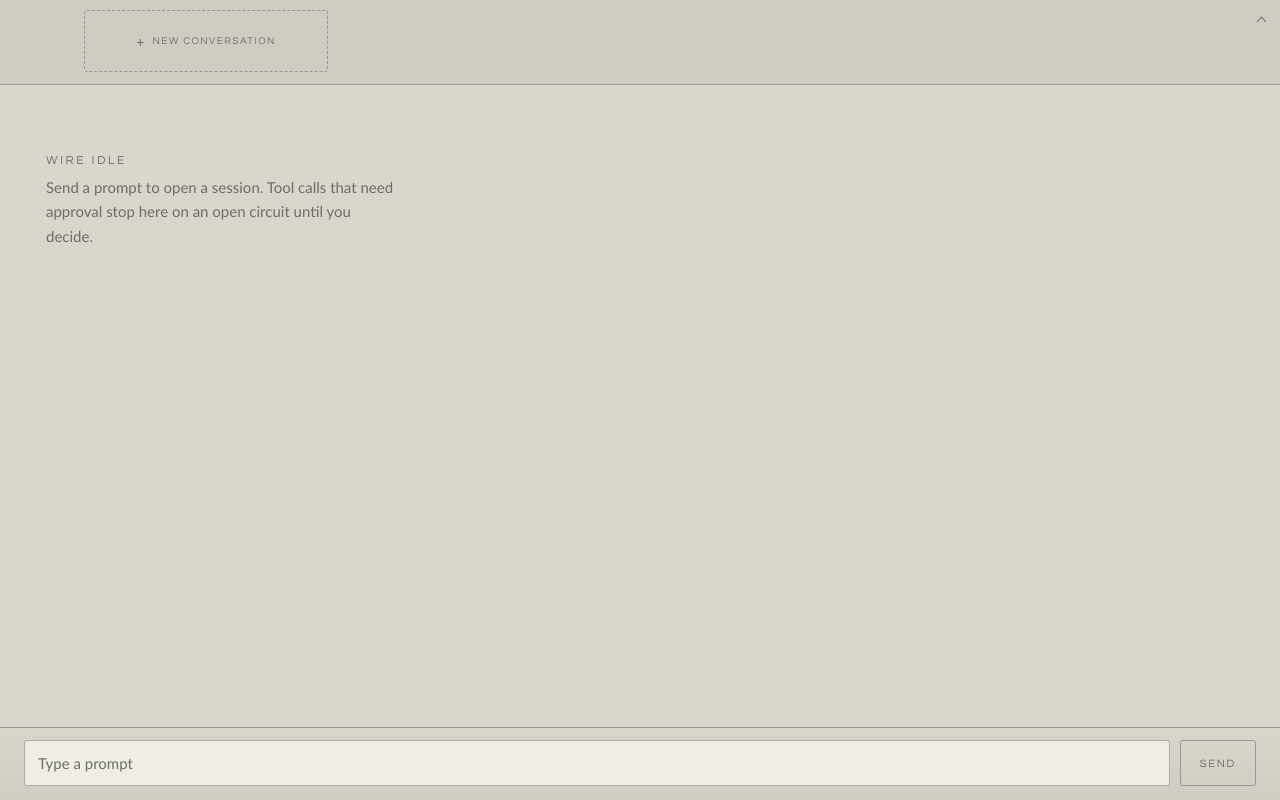
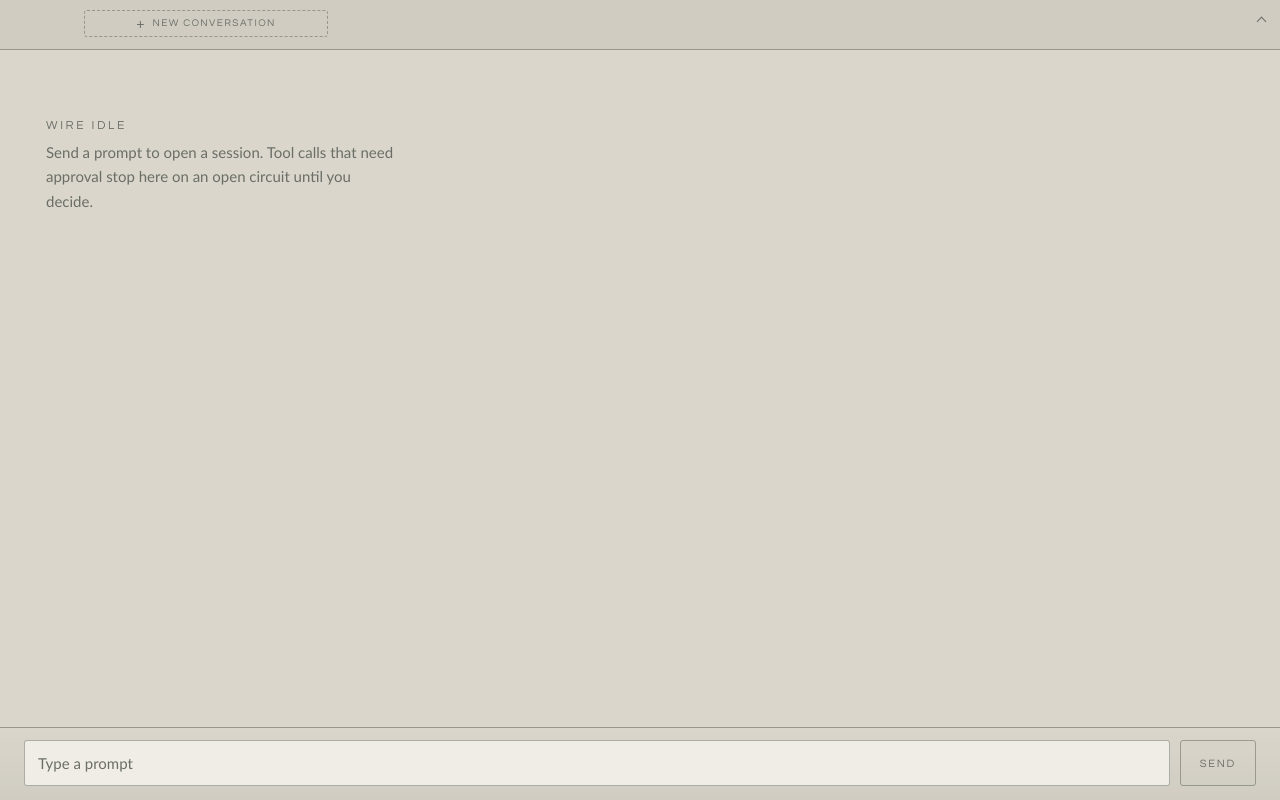
Before and after one commit to LoganZ2/dsh-profile, an Electron app: page desktop/renderer/index.html in a window 1280 px wide. Both pictures are taken after a click on the button "Show every conversation". Drawn offline with Linux system fonts and the light colour scheme; no server answers.

Commit message:
Keep the expanded rack to one scrolling row
Expanding traded height for detail by wrapping cards onto several rows.
It now stays a single row and scrolls sideways, so expanding trades width
for detail instead and the transcript keeps its space.

Two layout faults surfaced with it. The body grid had no explicit column,
so the implicit auto column sized to max-content and the strip widened the
whole page instead of scrolling inside itself; the column is pinned to the
window now. And collapsed tabs could shrink without limit, so a dozen
conversations sliced them into unreadable slivers — they stop at a floor
and the strip scrolls past it.

```diff
--- a/desktop/renderer/style.css
+++ b/desktop/renderer/style.css
@@ -47,6 +47,10 @@ body {
   margin: 0;
   height: 100vh;
   display: grid;
+  /* Pin the column to the window: an implicit `auto` column sizes to
+     max-content, which would let the tab strip widen the page instead of
+     scrolling inside itself. */
+  grid-template-columns: minmax(0, 1fr);
   grid-template-rows: auto minmax(0, 1fr) auto;
   background: var(--panel);
   color: var(--ink);
@@ -63,6 +67,7 @@ body {
 .rack {
   -webkit-app-region: drag;
   display: flex;
+  min-width: 0;
   align-items: flex-start;
   padding-left: 84px;
   border-bottom: 1px solid var(--rule-firm);
@@ -90,7 +95,9 @@ body {
   align-items: center;
   gap: 8px;
   flex: 0 1 auto;
-  min-width: 0;
+  /* Shrink to a floor, then let the strip scroll rather than slice tabs into
+     unreadable slivers. */
+  min-width: 108px;
   max-width: 22ch;
   height: 38px;
   margin-bottom: -1px;
@@ -197,14 +204,12 @@ body {
 
 /* ---- rack, expanded -------------------------------------------------- */
 
+/* Still one row — expanding trades width for detail, not height. */
 .rack.is-expanded .rack__strip {
-  flex-wrap: wrap;
-  align-content: flex-start;
   gap: 6px;
   padding: 10px 0 12px;
-  max-height: 46vh;
-  overflow-x: hidden;
-  overflow-y: auto;
+  overflow-x: auto;
+  overflow-y: hidden;
 }
 
 .rack.is-expanded .tab {
@@ -239,10 +244,9 @@ body {
 }
 
 .rack.is-expanded .rack__new {
-  align-self: flex-start;
+  align-self: stretch;
+  flex: 0 0 auto;
   width: 244px;
-  height: 100%;
-  min-height: 62px;
   margin: 0;
   justify-content: center;
   border: 1px dashed var(--rule-firm);
```
